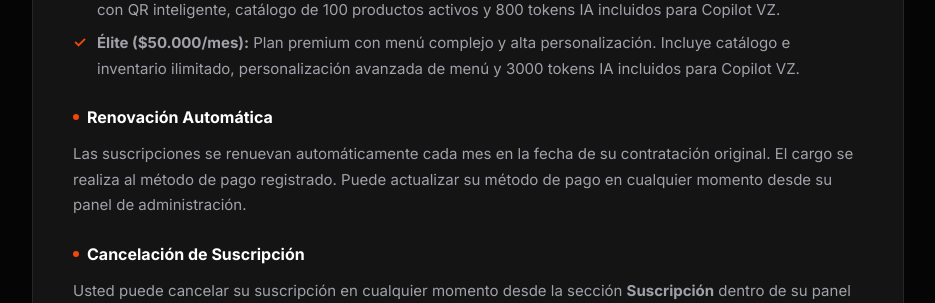
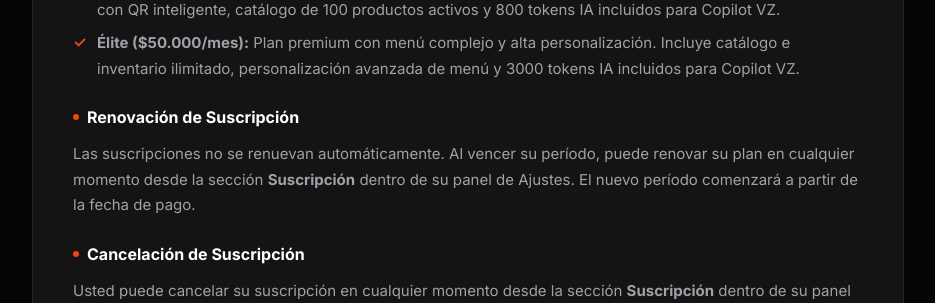
Before and after one commit to danielririver01/Orderfox, a Flask app: page /legal in a window 1280 px wide. Shown: the part 4402-4705 px from the top of the page, without its empty margins (312-1247 px from the left). Run offline with Flask 3, Linux system fonts and the light colour scheme; some libraries are stand-ins or nearby versions.

Commit message:
fix: legal - renovacion manual, no automatica

```diff
--- a/app/template/dashboard/legal/sections/suscripciones.html
+++ b/app/template/dashboard/legal/sections/suscripciones.html
@@ -19,8 +19,8 @@
         </ul>
     </div>
     <div class="legal-subsection">
-        <h3 class="legal-subsection-title">Renovación Automática</h3>
-        <p>Las suscripciones se renuevan automáticamente cada mes en la fecha de su contratación original. El cargo se realiza al método de pago registrado. Puede actualizar su método de pago en cualquier momento desde su panel de administración.</p>
+        <h3 class="legal-subsection-title">Renovación de Suscripción</h3>
+        <p>Las suscripciones no se renuevan automáticamente. Al vencer su período, puede renovar su plan en cualquier momento desde la sección <strong>Suscripción</strong> dentro de su panel de Ajustes. El nuevo período comenzará a partir de la fecha de pago.</p>
     </div>
     <div class="legal-subsection">
         <h3 class="legal-subsection-title">Cancelación de Suscripción</h3>
```
